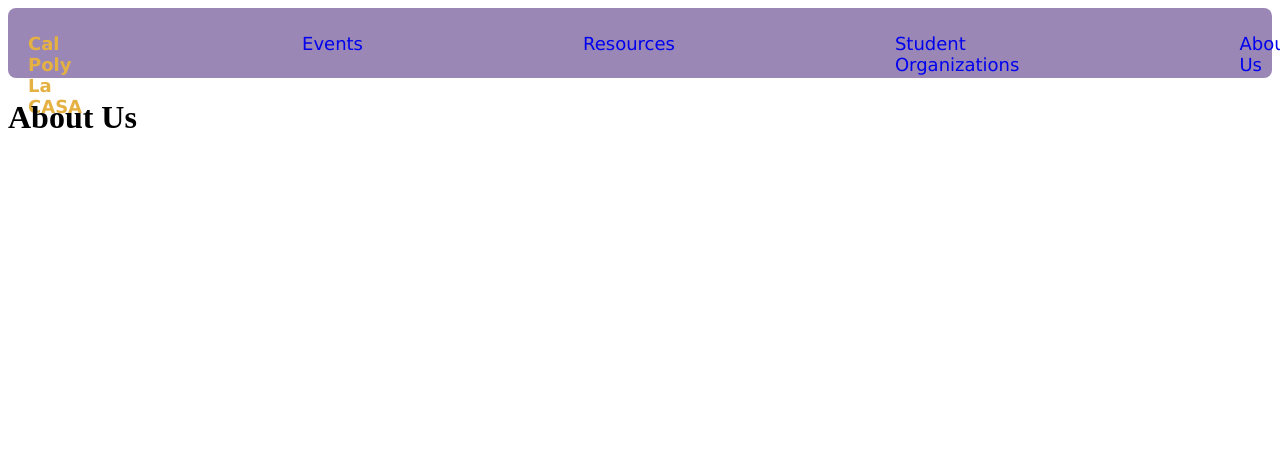
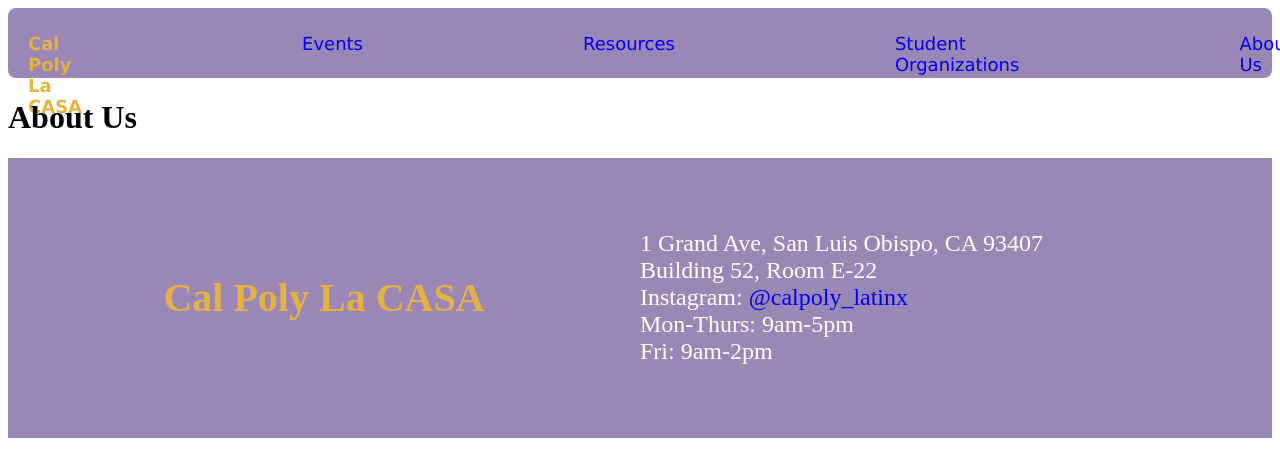
Before and after one commit to pgonza25/la-casa, a plain HTML site: page about.html in a window 1280 px wide. Shown: the top 476 px of the page. Drawn offline with Linux system fonts and the light colour scheme.

Commit message:
added footer to existing pages

```diff
--- a/about.html
+++ b/about.html
@@ -16,5 +16,18 @@
     </div>
 
     <h1>About Us</h1>
+
+    <div class="footer">
+        <div class="leftfooter">
+            <h2>Cal Poly La CASA</h2>
+        </div>
+        <div class="rightfooter">
+            <p>1 Grand Ave, San Luis Obispo, CA 93407<br>
+            Building 52, Room E-22<br>
+            Instagram: <a href="https://www.instagram.com/calpoly_latinx/">@calpoly_latinx</a><br>
+            Mon-Thurs: 9am-5pm<br>
+            Fri: 9am-2pm</p>
+        </div>
+    </div>
 </body>
 </html>
```
Also changed, not shown: resources.html (+13 -0 lines), studentorgs.html (+13 -0 lines).
